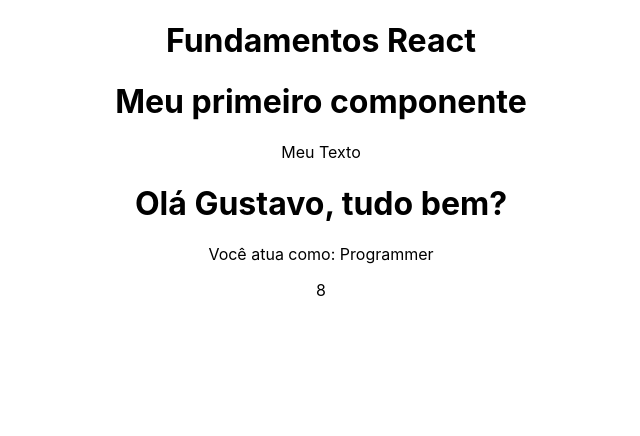
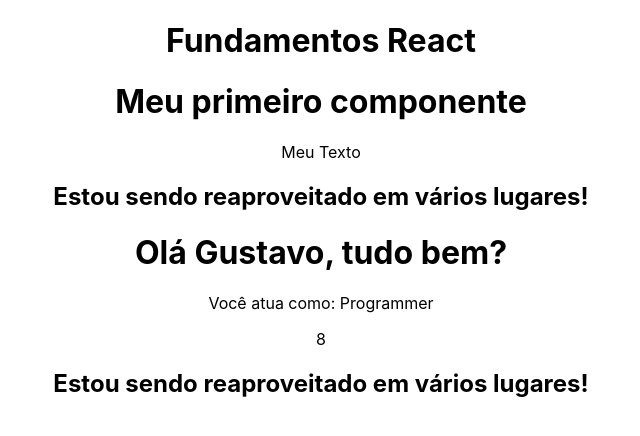
Before and after one commit to fernandesgustavo/curso_react, a React (Create React App) app in the folder 2_FUNDAMENTOS/fundamentos/: page / in a window 1280 px wide. Shown: the top 436 px of the page, without its empty margins (319-959 px from the left). Built offline with nearby package versions, Linux system fonts and the light colour scheme.

Commit message:
Seção 2 - Aula 27 - Hierarquia de componentes

```diff
--- a/2_FUNDAMENTOS/fundamentos/src/App.js
+++ b/2_FUNDAMENTOS/fundamentos/src/App.js
@@ -1,6 +1,7 @@
 // components
-import FirstComponent from "./components/FirstComponent"
+import FirstComponent from "./components/FirstComponent";
 import TemplateExpressions from "./components/TemplateExpressions";
+import MyComponent from "./components/MyComponent";
 
 // styles / CSS
 import "./App.css";
@@ -11,6 +12,7 @@
       <h1>Fundamentos React</h1>
       <FirstComponent />
       <TemplateExpressions />
+      <MyComponent />
     </div>
   );
 }
--- a/2_FUNDAMENTOS/fundamentos/src/components/FirstComponent.js
+++ b/2_FUNDAMENTOS/fundamentos/src/components/FirstComponent.js
@@ -1,3 +1,6 @@
+// importando outro componente
+import MyComponent from "./MyComponent";
+
 // arquivo de estilo
 
 const FirstComponent = () => {
@@ -12,6 +15,7 @@
       {/* Algum comentário */}
       <h1>Meu primeiro componente</h1>
       <p className="teste">Meu Texto</p>
+      <MyComponent />
     </div>
   );
 };
--- /dev/null
+++ b/2_FUNDAMENTOS/fundamentos/src/components/MyComponent.js
@@ -0,0 +1,9 @@
+const MyComponent = () => {
+  return (
+    <div>
+      <h2>Estou sendo reaproveitado em vários lugares!</h2>
+    </div>
+  );
+};
+
+export default MyComponent;
```
